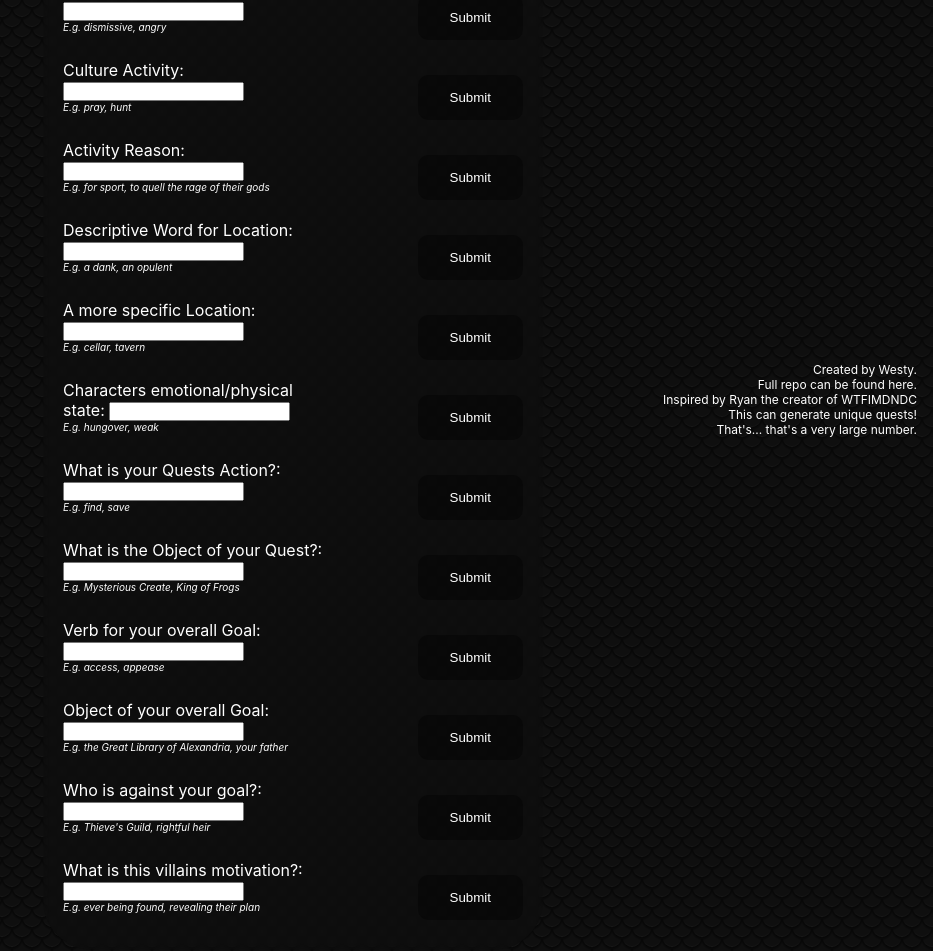
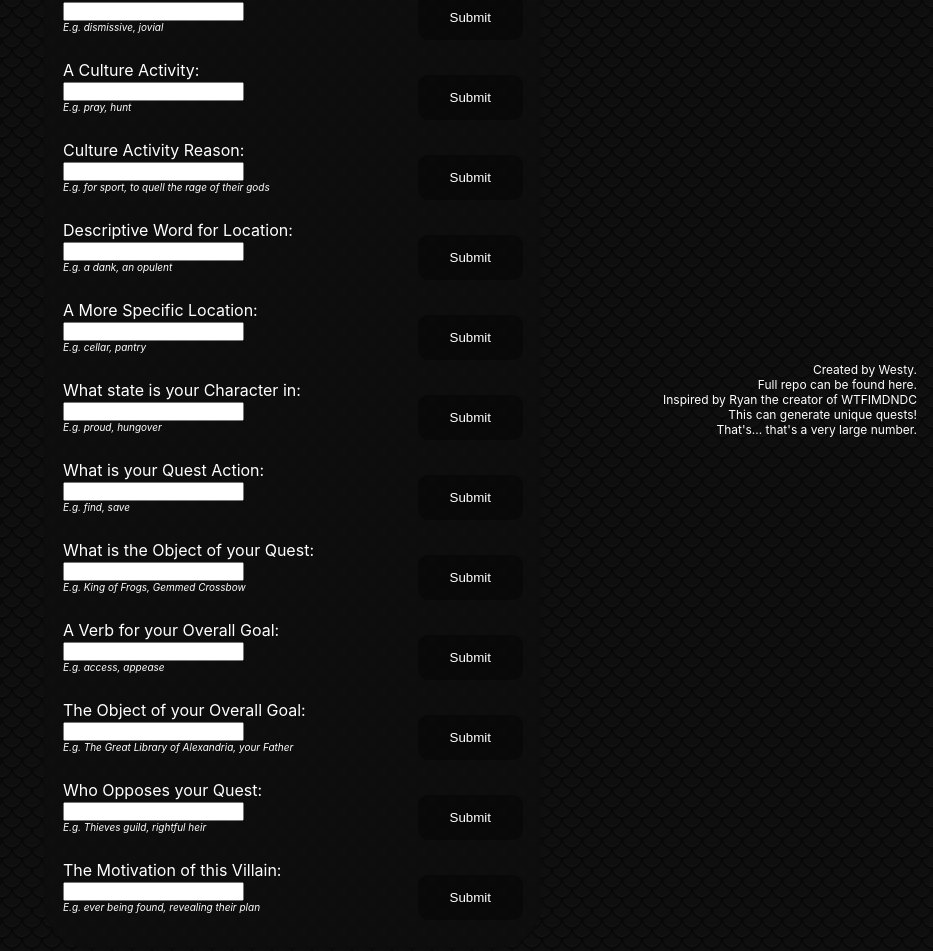
Before and after one commit to WestyCodes/DnDQuestHook, a React (Create React App) app: page /prompts in a window 1280 px wide. Shown: the part 353-1304 px from the top of the page, without its empty margins (347-1280 px from the left). Built offline with nearby package versions, Linux system fonts and the light colour scheme; a web font is replaced by a local one.

Commit message:
Re-factored prompts page to a .map removed console log from footer updated quest text slightly added more prompts to test functionality of new .map

```diff
--- a/src/footer/Footer.js
+++ b/src/footer/Footer.js
@@ -1,7 +1,6 @@
 import './footer.css'
 
 export default function Footer({numberOfQuests}) {
-    console.log(numberOfQuests)
     return (
         <div className="footerBar">
             <div className='credit'>
--- a/src/main/Main.js
+++ b/src/main/Main.js
@@ -116,8 +116,8 @@ export default function Main( {setNumberOfQuests} ) {
                 {loadQuest ? (
                     <div className='questTextWrap'>
                         <p>
-                            {questText.startingPhrase} {questText.mainName} {questText.mainLocation}, where {questText.inhabitantsDescription} {questText.inhabitants} {questText.culture} {questText.cultureReason},
-                            you find yourself in {questText.pcLocationAdj} {questText.pcLocation}, {questText.pcMood1} and {questText.pcMood2}.
+                            {questText.startingPhrase} {questText.mainName} {questText.mainLocation}, where {questText.inhabitantsDescription} {questText.inhabitants} {questText.culture} {questText.cultureReason}.
+                            You find yourself in {questText.pcLocationAdj} {questText.pcLocation}, {questText.pcMood1} and {questText.pcMood2}.
                             You must {questText.questAction} the {questText.questObject} in order to {questText.goalAction} {questText.goalObject}.
                             However, the {questText.antagonistObject} would object to the {questText.questObject} {questText.antagonistMotivation}!
                         </p>
--- a/src/prompts/PromptsPage.js
+++ b/src/prompts/PromptsPage.js
@@ -18,6 +18,107 @@ export default function PromptsPage() {
     const [specificGoalObjectForm, setSpecificGoalObjectForm] = useState("")
     const [obstacleObjectForm, setObstacleObjectForm] = useState("")
     const [obstacleObjectsMotivationForm, setObstacleObjectsMotivationForm] = useState("")
+
+    const formState = [
+        {
+            state: locationNameForm,
+            setState: setLocationNameForm,
+            path: "locationName",
+            title: "A Fantastical Name",
+            examples: "Doomspire, Fresh Haven"
+        },
+        {
+            state: broadLocationsForm,
+            setState: setBroadLocationsForm,
+            path: "broadLocations",
+            title: "A Broad Location",
+            examples: "Cliffs, Deserts"
+        },
+        {
+            state: raceDescriptionForm,
+            setState: setRaceDescriptionForm,
+            path: "raceDescription",
+            title: "General Emotion",
+            examples: "dismissive, jovial"
+        },
+        {
+            state: cultureActivityForm,
+            setState: setCultureActivityForm,
+            path: "cultureActivity",
+            title: "A Culture Activity",
+            examples: "pray, hunt"
+        },
+        {
+            state: activityReasonForm,
+            setState: setActivityReasonForm,
+            path: "activityReason",
+            title: "Culture Activity Reason",
+            examples: "for sport, to quell the rage of their gods"
+        },
+        {
+            state: specificLocationAdjectiveForm,
+            setState: setSpecificLocationAdjectiveForm,
+            path: "specificLocationAdjective",
+            title: "Descriptive Word for Location",
+            examples: "a dank, an opulent"
+        },
+        {
+            state: specificLocationForm,
+            setState: setSpecificLocationForm,
+            path: "specificLocation",
+            title: "A More Specific Location",
+            examples: "cellar, pantry"
+        },
+        {
+            state: specificCharacterStateForm,
+            setState: setSpecificCharacterStateForm,
+            path: "specificCharacterState",
+            title: "What state is your Character in",
+            examples: "proud, hungover"
+        },
+        {
+            state: taskActionForm,
+            setState: setTaskActionForm,
+            path: "taskAction",
+            title: "What is your Quest Action",
+            examples: "find, save"
+        },
+        {
+            state: taskObjectForm,
+            setState: setTaskObjectForm,
+            path: "taskObject",
+            title: "What is the Object of your Quest",
+            examples: "King of Frogs, Gemmed Crossbow"
+        },
+        {
+            state: specificGoalActionForm,
+            setState: setSpecificGoalActionForm,
+            path: "specificGoalAction",
+            title: "A Verb for your Overall Goal",
+            examples: "access, appease"
+        },
+        {
+            state: specificGoalObjectForm,
+            setState: setSpecificGoalObjectForm,
+            path: "specificGoalObject",
+            title: "The Object of your Overall Goal",
+            examples: "The Great Library of Alexandria, your Father"
+        },
+        {
+            state: obstacleObjectForm,
+            setState: setObstacleObjectForm,
+            path: "obstacleObject",
+            title: "Who Opposes your Quest",
+            examples: "Thieves guild, rightful heir"
+        },
+        {
+            state: obstacleObjectsMotivationForm,
+            setState: setObstacleObjectsMotivationForm,
+            path: "obstacleObjectsMotivation",
+            title: "The Motivation of this Villain",
+            examples: "ever being found, revealing their plan"
+        }
+    ]
 
 
     const handleChangeLN = (event) => {
@@ -194,7 +295,34 @@ export default function PromptsPage() {
             <div className="promptsWrap">
                 <h2>Add Some Prompts</h2>
 
-                <div className="formDiv">
+                {formState.map((promptsData, index) => {
+                    return (
+                        <div key={index} className="formDiv">
+                            <form className="formWrap" onSubmit={(event) => {
+                                event.preventDefault()
+                                const data = {title: promptsData.state}
+                                post(promptsData.path, data)
+                                event.target.reset()
+                            }}>
+                                <div className="inputWrap">
+                                    <label htmlFor={promptsData.path}>{promptsData.title}: </label>
+                                    <input id={promptsData.path} name={promptsData.path} type="text" required  onChange={(event) => {
+                                        const value = event.target.value;
+                                        promptsData.setState(value)
+                                    }}/>
+                                    <p className="examples">E.g. {promptsData.examples}</p>
+                                </div>
+                                <div className="buttonWrap">
+                                    <button className="submitPromptButton" type="submit">
+                                        Submit
+                                    </button>
+                                </div>
+                            </form>
+                        </div>
+                    )
+                })}
+
+                {/* <div className="formDiv">
                     <form className="formWrap" onSubmit={handleSubmitLN}>
                         <div className="inputWrap">
                             <label htmlFor="locationName">A Fantastical Name: </label>
@@ -335,7 +463,7 @@ export default function PromptsPage() {
                         <div className="inputWrap">
                             <label htmlFor="taskObject">What is the Object of your Quest?: </label>
                             <input id="taskObject" name="taskObject" type="text" required onChange={handleChangeTO}/>
-                            <p className="examples">E.g. Mysterious Create, King of Frogs</p>
+                            <p className="examples">E.g. Mysterious Crate, King of Frogs</p>
                         </div>
                         <div className="buttonWrap">
                             <button className="submitPromptButton" type="submit">
@@ -403,7 +531,7 @@ export default function PromptsPage() {
                             </button>
                         </div>
                     </form>
-                </div>
+                </div> */}
             </div>
         </div>
     )
```
Also changed, not shown: src/db/prompts.json (+132 -0 lines).
